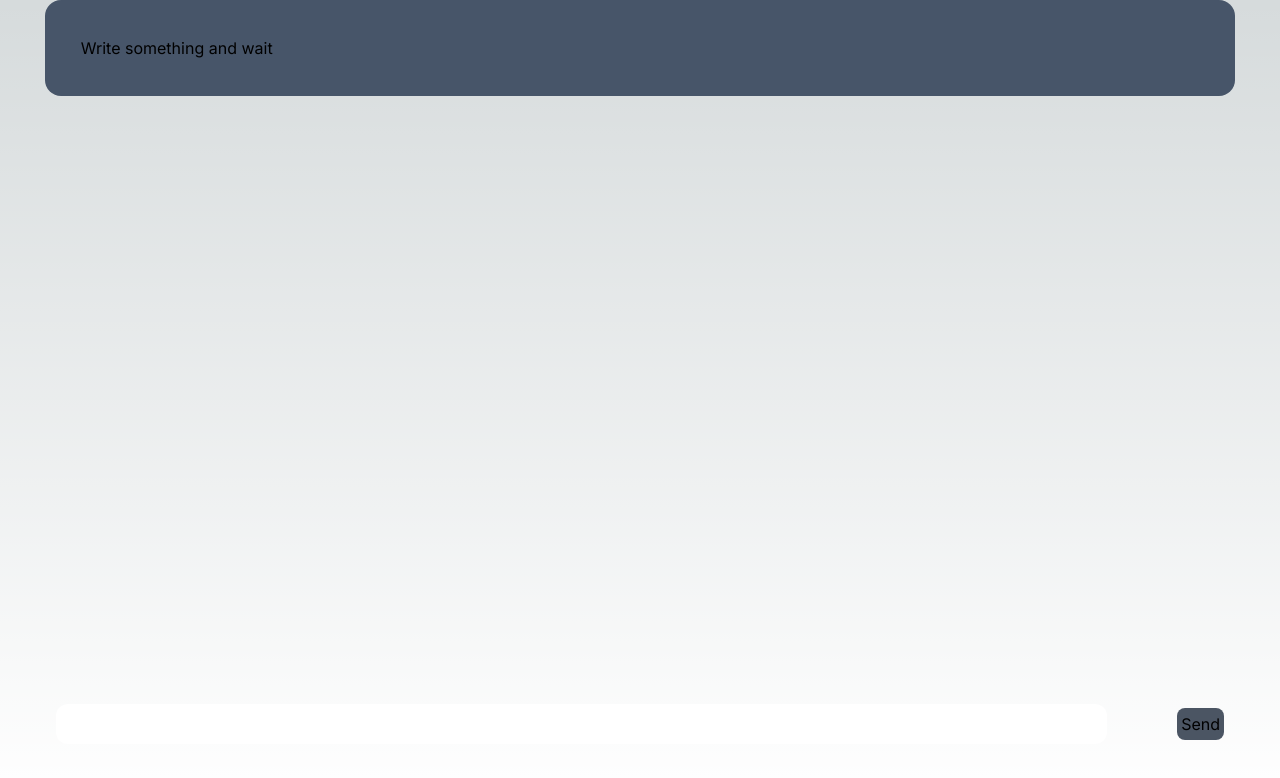
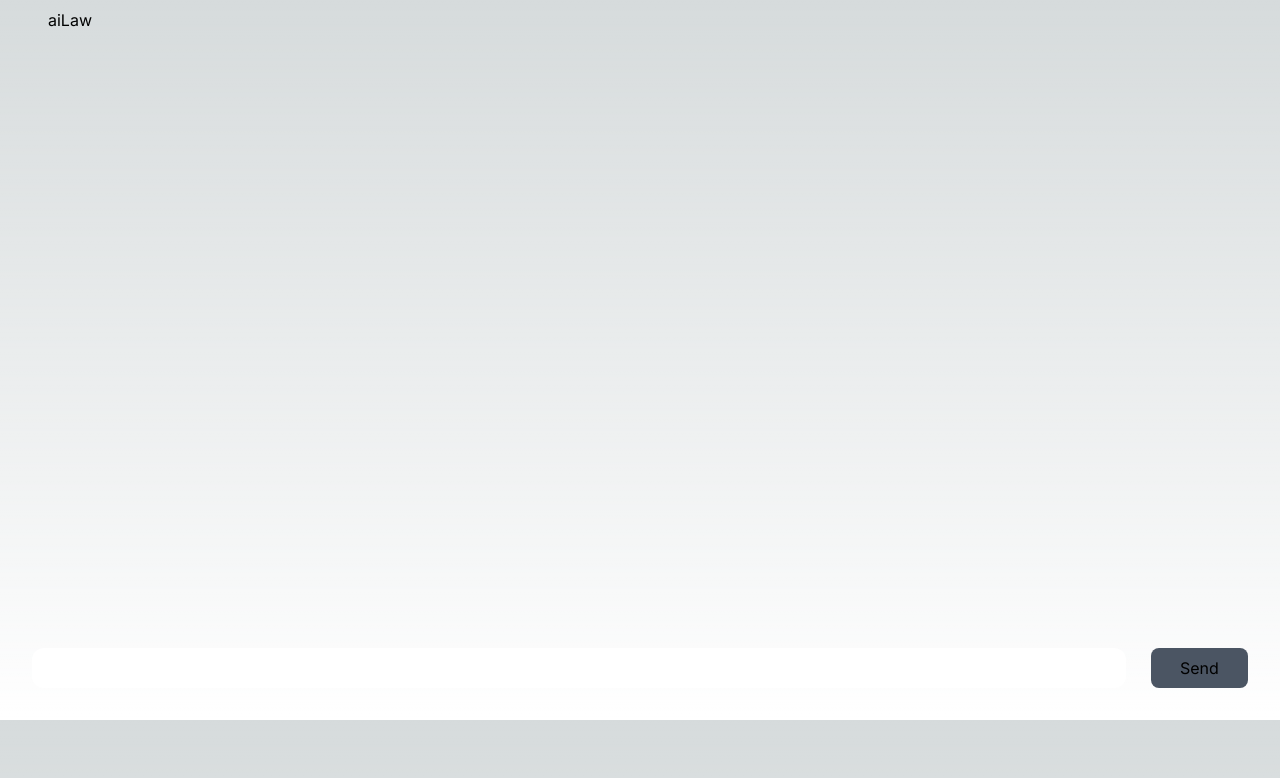
Before and after one commit to bhargavasai227/aiLaw, a Next.js app: page / in a window 1280 px wide. Shown: the top 778 px of the page. Built offline with nearby package versions, Linux system fonts and the light colour scheme.

Commit message:
aded chat like fratures

```diff
--- /dev/null
+++ b/app/Nav.js
@@ -0,0 +1,8 @@
+"use client"
+export default function Nav(){
+return(
+<div className="h-[5vh] w-full px-[3rem] flex items-center " >
+    <p>aiLaw</p>
+</div>
+);
+}
--- a/app/layout.js
+++ b/app/layout.js
@@ -1,17 +1,22 @@
 import { Inter } from "next/font/google";
 import "./globals.css";
+import Nav from "./nav";
 
 const inter = Inter({ subsets: ["latin"] });
 
 export const metadata = {
-  title: "Create Next App",
-  description: "Generated by create next app",
+  title: "Talk with Ai",
+  description: "Generate responces from gemini",
 };
 
 export default function RootLayout({ children }) {
   return (
     <html lang="en">
-      <body className={inter.className}>{children}</body>
+
+      <body className={inter.className}>
+      <Nav/>
+      {children}
+      </body>
     </html>
   );
 }
--- a/app/page.js
+++ b/app/page.js
@@ -1,6 +1,6 @@
 "use client"
 
-import { useState } from "react";
+import { useState ,useRef} from "react";
 
 const {
   GoogleGenerativeAI,
@@ -8,18 +8,19 @@ const {
   HarmBlockThreshold,
 } = require("@google/generative-ai");
 
+
 const MODEL_NAME = "gemini-1.0-pro";
 const API_KEY = process.env.API;
 
 async function runChat(input) {
-  const genAI = new GoogleGenerativeAI(API_KEY);
+  const genAI = new GoogleGenerativeAI("AIzaSyCvEc6TnuJrMMuLzjUpSIXCtTs0N6Rgmvg");
   const model = genAI.getGenerativeModel({ model: MODEL_NAME });
 
   const generationConfig = {
-    temperature: 0.9,
+    temperature: 1,
     topK: 0,
-    topP: 1,
-    maxOutputTokens: 2048,
+    topP: 0.95,
+    maxOutputTokens: 8192,
   };
 
   const safetySettings = [
@@ -47,11 +48,19 @@ async function runChat(input) {
     history: [
       {
         role: "user",
-        parts: [{ text: "You are a stock market wizard with in-depth knowledge about stocks and markets. You answer only to market and investment-related questions and greet others with a soft tone"}],
+        parts: [{ text: "Hi aiLaw ,you are a law advisor for your users, mainly from India. Following the Indian Constitution, you will be required to answer there law related questions and briefly introduce yourself then ask for there questions\n"}],
       },
       {
         role: "model",
-        parts: [{ text: "Greetings, my fellow stock enthusiast. As a market wizard, I possess a profound understanding of the intricacies of the financial world. Allow me to guide you through the labyrinth of investments and empower your financial journey. Please do not hesitate to inquire about market trends, investment strategies, or any other stock-related queries you may have. I am here to unravel the mysteries of the markets and illuminate your path towards financial success."}],
+        parts: [{ text: "Namaste! I am aiLaw, your friendly legal advisor specializing in Indian law. I am here to help you understand the complexities of the Indian Constitution and navigate its various legal provisions. What legal questions are on your mind today?"}],
+      },
+      {
+        role: "user",
+        parts: [{ text: "what are the legal rights of children in india?"}],
+      },
+      {
+        role: "model",
+        parts: [{ text: "In India, children have a comprehensive set of legal rights enshrined in the Constitution and various acts, aiming to ensure their safety, well-being, and development. These include the right to free and compulsory education until the age of 14, protection from child labor, exploitation, and abuse, access to healthcare, and the right to a safe and nurturing environment. Further, children have the right to be heard in legal matters concerning them and are protected under juvenile justice laws."}],
       },
     ],
   });
@@ -65,17 +74,24 @@ async function runChat(input) {
 
 export default function Home() {
   const [input,setInput]=useState("boo");
-  const [ans,setAns]=useState("Write something and wait");
+  const [ans,setAns]=useState([]);
+  const inputRef = useRef(null);
   return (
-    <main className="flex min-h-screen flex-col items-center justify-between ">
-    <p className="p-9 w-[93%] bg-slate-600 rounded-2xl">{ans}</p>
+    <main className="flex h-[85vh] flex-col items-center justify-between ">
+    <div className=" overflow-y-auto p-9 w-[100%]  rounded-2xl ">
+    {ans.map((e)=> (<p className="bg-slate-700 p-1 m-[3px] rounded-md">{e}</p>))}
+    </div>
 
-    <div className="flex w-full items-center justify-between p-14">
-      <input className="text-red-500  rounded-xl  p-2 w-[90%] m-0" type="textarea" onInput={e => setInput(e.target.value)} />
-      <button className="bg-gray-600 p-1 rounded-lg"
-      onClick={()=>{setAns("Loading!!");
-                    var ansr=runChat(input);
-                    setAns(ansr);
+    <div className="flex w-full items-center justify-between p-8">
+
+      <input ref={inputRef} className="text-black  rounded-xl  p-2 w-[90%] m-0" type="textarea" onInput={e => setInput(e.target.value)} />
+
+      <button className="bg-gray-600 p-2 rounded-lg w-[8%]"
+      onClick={async ()=>{inputRef.current.focus();
+                    inputRef.current.value="loading.....";
+                    var ansr= await runChat(input);
+                    setAns([...ans,ansr]);
+                    inputRef.current.value=" ";
                      }}>Send</button>
                     </div>
     </main>
```
